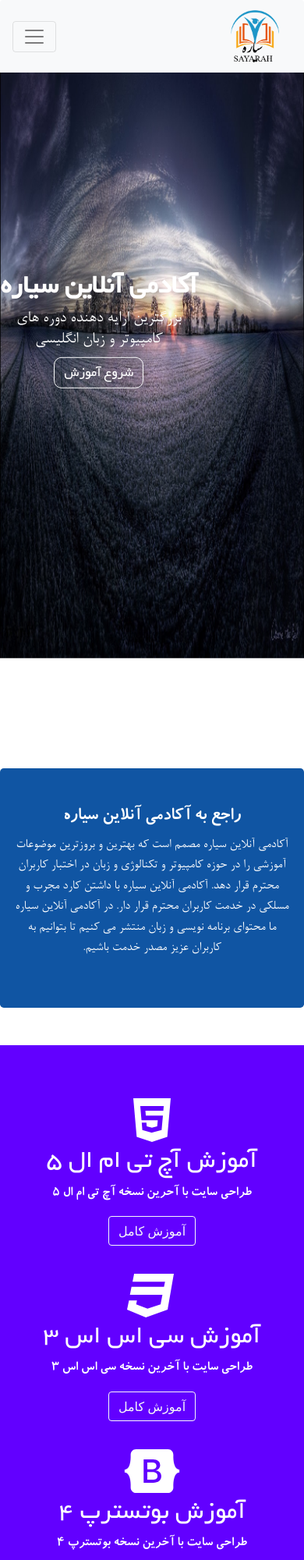
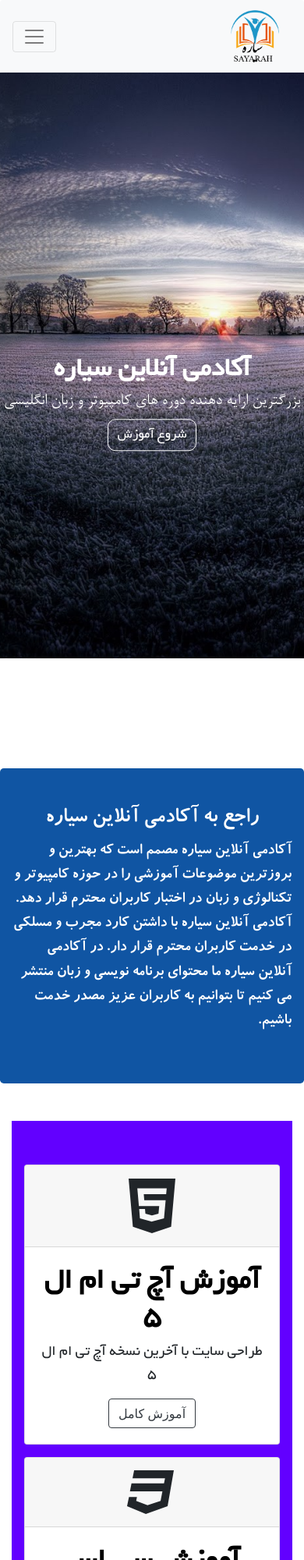
Before and after one commit to muradali-hussaini/Sayrah-Education, a plain HTML site: page index.html in a window 390 px wide. Shown: the top 2000 px of the page at 78% size. Drawn offline with nearby package versions, Linux system fonts and the light colour scheme; files whose address does not match are found by name.

Commit message:
Add files via upload

```diff
--- a/css/style.css
+++ b/css/style.css
@@ -56,21 +56,13 @@ body {
 
 /* home */
 
-.home-inner {
-    position: fixed;
-    top: 0;
-    left: 0;
-    width: 100%;
-    height: 100%;
-    background: url('img/bg.jpg');
 
-}
 
 .caption {
-    position: absolute;
+    position: relative !important;
     top: 50%;
     transform: translateY(-50%);
-    right: 35%;
+
 }
 
 .caption h1 {
@@ -95,7 +87,8 @@ body {
     color: #FFF;
 }
 
-.home-inner img {
+.home-inner{
+    background-image: url(../img/bg.jpg);
     position: fixed;
     top: 0;
     left: 0;
@@ -131,12 +124,11 @@ body {
 
 /* end about */
 
+/* services */
 #services .row {
     background: #6200ff;
 }
 
-
-/* services */
 
 .services .fa-4x {
     color: #fff;
@@ -199,6 +191,7 @@ body {
 
 .card-body .img-fluid {
     margin-top: -75px;
+
 
 }
 
@@ -294,15 +287,18 @@ footer hr {
     }
 
     .jumbotron h3 {
-        font-size: 1.5rem;
+        font-size: 1.8rem;
     }
 
     .jumbotron p {
-        font-size: 1.1rem;
+        font-size: 1.3rem;
+        font-weight: 500;
+        font-family: kodak;
+        text-align: right;
     }
 
     .authors .title {
-        font-size: 2rem;
+        font-size: 3rem;
     }
 
     .authors .underline {
@@ -329,18 +325,19 @@ footer hr {
     }
 
     .card-body h3 {
-        font-size: 1.5rem;
+        font-size: 2.4rem;
         font-weight: 800;
     }
 
     .card-body h5 {
         font-family: 'nazanin';
-        font-size: 1.2rem;
+        font-size: 1.8rem;
     }
 
     .card-body p {
         font-size: 0.8rem;
         text-align: justify;
+        font-size: 1.2rem;
     }
 
     .card-body i {
--- a/index.html
+++ b/index.html
@@ -35,15 +35,16 @@
 	<section class="landing"id="home">
         <div class="home-wrap">
             <div class="home-inner">
-				<img src="img/bg.jpg" alt="">
+				<!-- <img src="img/bg.jpg" alt=""> -->
             </div>
         </div>
-    </section>
 
-	<section class="caption text-center">
+
+		<div class="caption text-center justify-content-center align-items-center">
 			<h1>آکادمی آنلاین سیاره</h1>
 			<h3>بزرگترین ارایه دهنده دوره های کامپیوتر و زبان انگلیسی</h3>
 			<a href="#" class="btn btn-outline-light btn-start">شروع آموزش</a>
+		</div>
 	</section>
 		<!-- End home -->
 
@@ -59,35 +60,55 @@
 	 <!-- end about -->
 
 	<!-- services -->
-	<div id="services">
-		<div class="row py-5">
-			<div class="col-md-4 text-center py-3 my-0 services">
-				<i class="fab fa-html5 fa-4x"></i>
+	<section id="services">
+		<div class="container-fluid">
+			<div class="row py-5 ">
+				<div class="col-lg-4 col-md-6 py-2">
+					<div class="card text-center">
+						<div class="card-header">
+							<i class="fab fa-html5 fa-5x"></i>
+						</div>
+						<div class="card-body">
 							<h3>آموزش آچ تی ام ال 5</h3>
-				<p class="lead">
-					طراحی سایت با آحرین نسخه آچ تی ام ال 5
+					<p class="lead text-center">
+						طراحی سایت با آخرین نسخه آچ تی ام ال 5
 					</p>
-				<a href="#" class="btn btn-outline-light">آموزش کامل</a>
+					<a href="#" class="btn btn-outline-dark">آموزش کامل</a>
 						</div>
-			<div class="col-md-4 text-center py-3 my-0 services">
+					</div>
+				</div>
+				<div class="col-lg-4 col-md-6 py-2">
+					<div class="card text-center">
+						<div class="card-header">
 							<i class="fab fa-css3 fa-4x"></i>
+						</div>
+						<div class="card-body">
 							<h3>آموزش سی اس اس 3</h3>
-				<p class="lead">
+					<p class="lead text-center">
 						طراحی سایت با آخرین نسخه سی اس اس 3
 					</p>
-				<a href="#" class="btn btn-outline-light">آموزش کامل</a>
+					<a href="#" class="btn btn-outline-dark">آموزش کامل</a>
 						</div>
-			<div class="col-md-4 text-center py-3 my-0 services">
+					</div>
+				</div>
+				<div class="col-lg-4 col-md-6 py-2">
+					<div class="card text-center">
+						<div class="card-header">
 							<i class="fab fa-bootstrap fa-4x"></i>
+						</div>
+						<div class="card-body">
 							<h3>آموزش بوتسترپ 4</h3>
-				<p class="lead">
+					<p class="lead text-center">
 						طراحی سایت با آخرین نسخه بوتسترپ 4
 					</p>
-				<a href="#" class="btn btn-outline-light">آموزش کامل</a>
+					<a href="#" class="btn btn-outline-dark">آموزش کامل</a>
+						</div>
+					</div>
 				</div>
 
 			</div>
 		</div>
+	</section>
 	<!-- end services -->
 
 	<!-- authors -->
@@ -101,7 +122,7 @@
 			 </div>
 			 <div class="container text-center">
 				<div class="row">
-					<div class="col-lg-3 col-md-3 author">
+					<div class="col-lg-3 col-md-6 author">
 						<div class="card">
 							<div class="card-body">
 								<img src="img/person1.jpg" class="img-fluid rounded-circle w-50" alt="" srcset="">
@@ -140,7 +161,7 @@
 							</div>
 						</div>
 				</div>
-				<div class="col-lg-3 col-md-3 author">
+				<div class="col-lg-3 col-md-6 author">
 					<div class="card">
 						<div class="card-body">
 							<img src="img/person2.JPG" class="img-fluid rounded-circle w-50" alt="" srcset="">
@@ -179,7 +200,7 @@
 						</div>
 					</div>
 			</div>
-			<div class="col-lg-3 col-md-3 author">
+			<div class="col-lg-3 col-md-6 author">
 				<div class="card">
 					<div class="card-body">
 						<img src="img/person3.JPG" class="img-fluid rounded-circle w-50" alt="" srcset="">
@@ -217,7 +238,7 @@
 					</div>
 				</div>
 		</div>
-		<div class="col-lg-3 col-md-3 author">
+		<div class="col-lg-3 col-md-6 author">
 			<div class="card">
 				<div class="card-body">
 					<img src="img/person4.JPG" class="img-fluid rounded-circle w-50" alt="" srcset="">
@@ -260,8 +281,8 @@
 	<!-- footer -->
 	<footer id="contact">
 			<div class="row justify-content-center m-0">
-				<div class="col-md-5 text-center">
-					<img src="image/logo.png" alt="" srcset="">
+				<div class="col-lg-7 text-center">
+					<img src="img/logo.png" alt="" srcset="">
 					<p>سیاره در واقع خدمت آموزشی مجازی رایه می نماید مانند تمام سایت های مشابه با این تفاوت که
 						ما به سبک منحصر به فرد گام بر می داریم. دوره های آموزشی ما بروزترین و اثربخش ترین دوره ها
 						بوده که امید واریم برای کاربران عزیز ما مفید واقع شود
@@ -298,9 +319,8 @@
 
 <!--- Script Source Files -->
 <script src="js/jquery-3.3.1.min.js"></script>
-<script src="bootstrap-4.1.3-dist/js/bootstrap.min.js"></script>
-<script src="https://use.fontawesome.com/releases/v5.5.0/js/all.js"></script>
 <script src="js/popper.min.js"></script>
+<script src="js/bootstrap.min.js"></script>
 <script src="js/all.min.js"></script>
 <!--- End of Script Source Files -->
 
```
Lines whose indentation alone changed are shown as unchanged.
